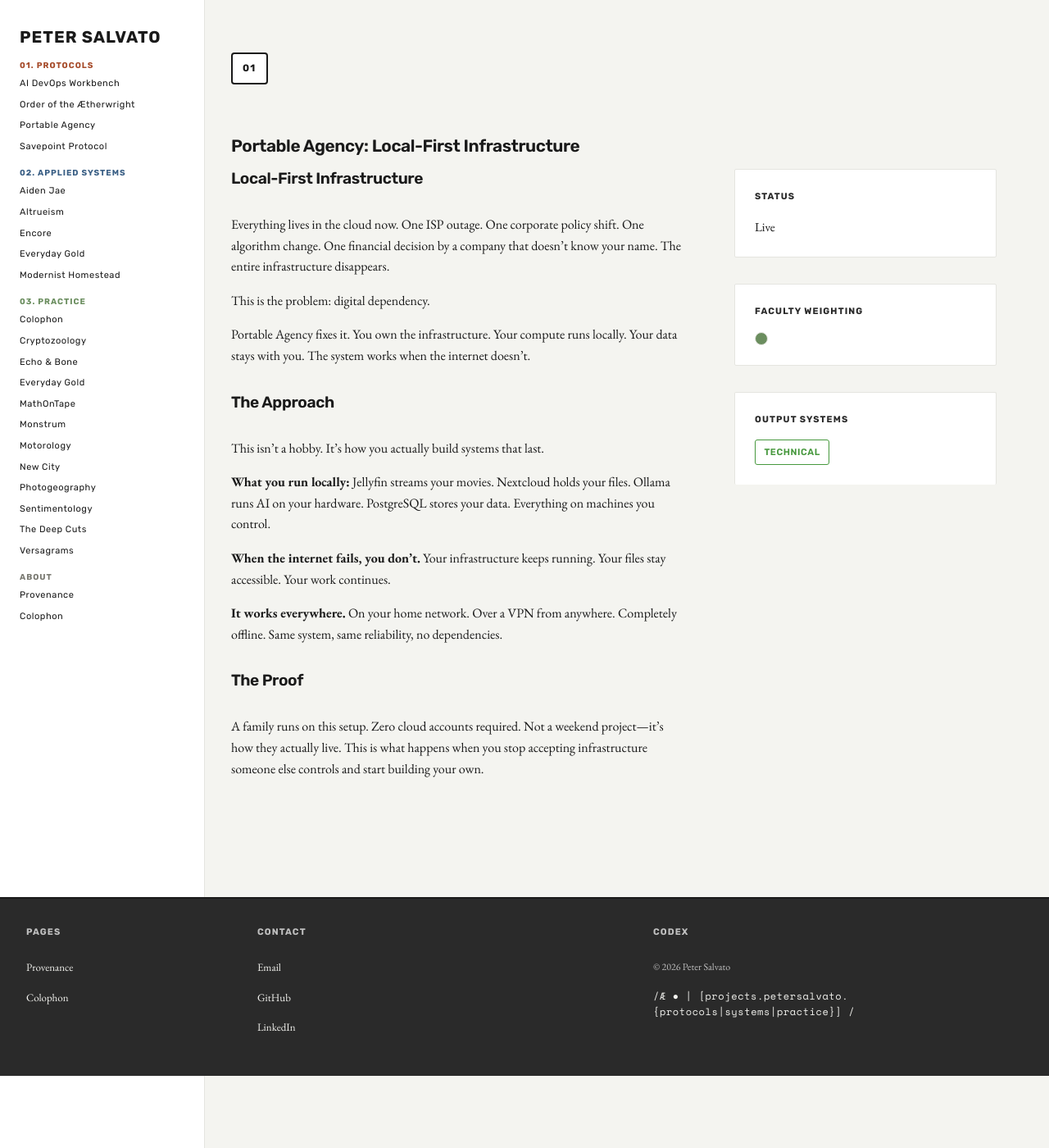
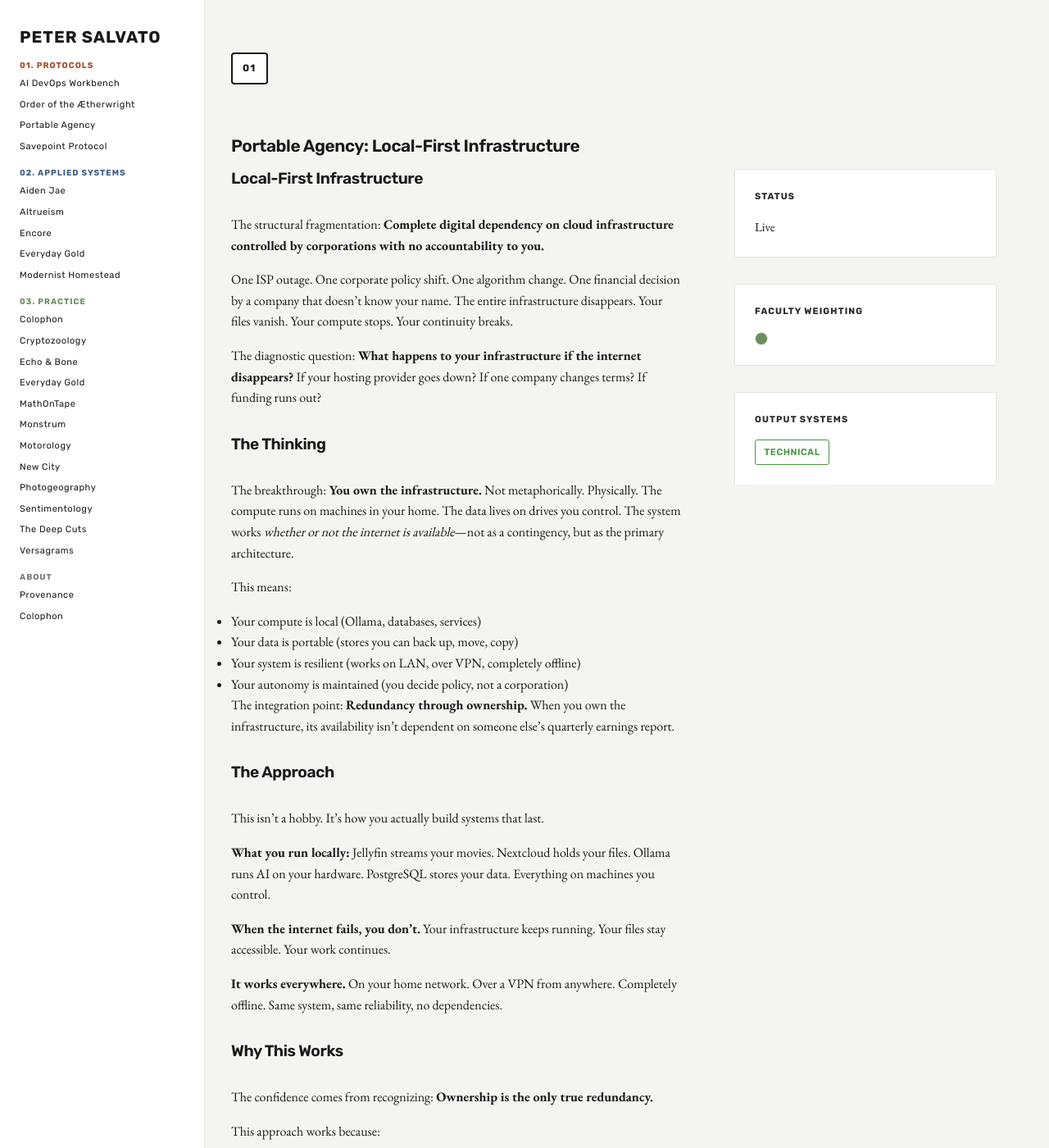
Before and after one commit to PeterSalvato/petersalvato-constellation, a Jekyll site: the page built from _protocols/portable-agency.md, in a window 1280 px wide and 1400 px high. Shown: the whole window at 82% size. Built offline with Jekyll 4.4.1, drawn with Linux system fonts in a browser that asks for light colours; some of the changed text lies outside the part shown.

Commit message:
Add strategic thinking framework to Portable Agency protocol
Rebuilt Portable Agency with diagnostic thinking:
- Diagnostic: complete digital dependency on uncontrollable cloud infrastructure
- Thinking: local-first design means owning infrastructure physically, not contractually
- Integration: redundancy through ownership (works on LAN, VPN, offline)

Now 16 of 18 major projects have strategic thinking visible.

All case studies follow pattern: diagnosis of structural fragmentation → thinking process with alternatives considered → integration point → why the approach works

Co-Authored-By: Claude Haiku 4.5 <noreply@anthropic.com>

```diff
--- a/_protocols/portable-agency.md
+++ b/_protocols/portable-agency.md
@@ -10,11 +10,23 @@ seo_keywords: ["Homelab Architecture", "Local-first Systems", "Data Sovereignty"
 
 ## Local-First Infrastructure
 
-Everything lives in the cloud now. One ISP outage. One corporate policy shift. One algorithm change. One financial decision by a company that doesn't know your name. The entire infrastructure disappears.
+The structural fragmentation: **Complete digital dependency on cloud infrastructure controlled by corporations with no accountability to you.**
 
-This is the problem: digital dependency.
+One ISP outage. One corporate policy shift. One algorithm change. One financial decision by a company that doesn't know your name. The entire infrastructure disappears. Your files vanish. Your compute stops. Your continuity breaks.
 
-Portable Agency fixes it. You own the infrastructure. Your compute runs locally. Your data stays with you. The system works when the internet doesn't.
+The diagnostic question: **What happens to your infrastructure if the internet disappears?** If your hosting provider goes down? If one company changes terms? If funding runs out?
+
+## The Thinking
+
+The breakthrough: **You own the infrastructure.** Not metaphorically. Physically. The compute runs on machines in your home. The data lives on drives you control. The system works *whether or not the internet is available*—not as a contingency, but as the primary architecture.
+
+This means:
+- Your compute is local (Ollama, databases, services)
+- Your data is portable (stores you can back up, move, copy)
+- Your system is resilient (works on LAN, over VPN, completely offline)
+- Your autonomy is maintained (you decide policy, not a corporation)
+
+The integration point: **Redundancy through ownership.** When you own the infrastructure, its availability isn't dependent on someone else's quarterly earnings report.
 
 ## The Approach
 
@@ -26,6 +38,19 @@ This isn't a hobby. It's how you actually build systems that last.
 
 **It works everywhere.** On your home network. Over a VPN from anywhere. Completely offline. Same system, same reliability, no dependencies.
 
+## Why This Works
+
+The confidence comes from recognizing: **Ownership is the only true redundancy.**
+
+This approach works because:
+1. **Structural Integrity** – Based on physical ownership of hardware, not corporate terms of service
+2. **Authentic Integration** – The system doesn't pretend to work offline; offline operation is the primary design
+3. **Recursion Capacity** – The system scales because each new service added increases autonomy, not dependency
+4. **Graceful Degradation** – Works on LAN, over VPN, completely offline; the architecture handles all states
+5. **Truth Alignment** – Your data lives where you can see it; no hidden terms of service, no algorithmic decisions changing your access
+
 ## The Proof
 
-A family runs on this setup. Zero cloud accounts required. Not a weekend project—it's how they actually live. This is what happens when you stop accepting infrastructure someone else controls and start building your own.
+A family runs on this setup. Zero cloud accounts required. ISP outages don't break the infrastructure. Corporate policy shifts don't affect access. Network outages just mean the system operates locally.
+
+Not a weekend project—it's how they actually live. This is what happens when you **stop accepting infrastructure someone else controls and start building your own.** The system survives because you own the infrastructure, not because a company's terms of service permit you to.
```
